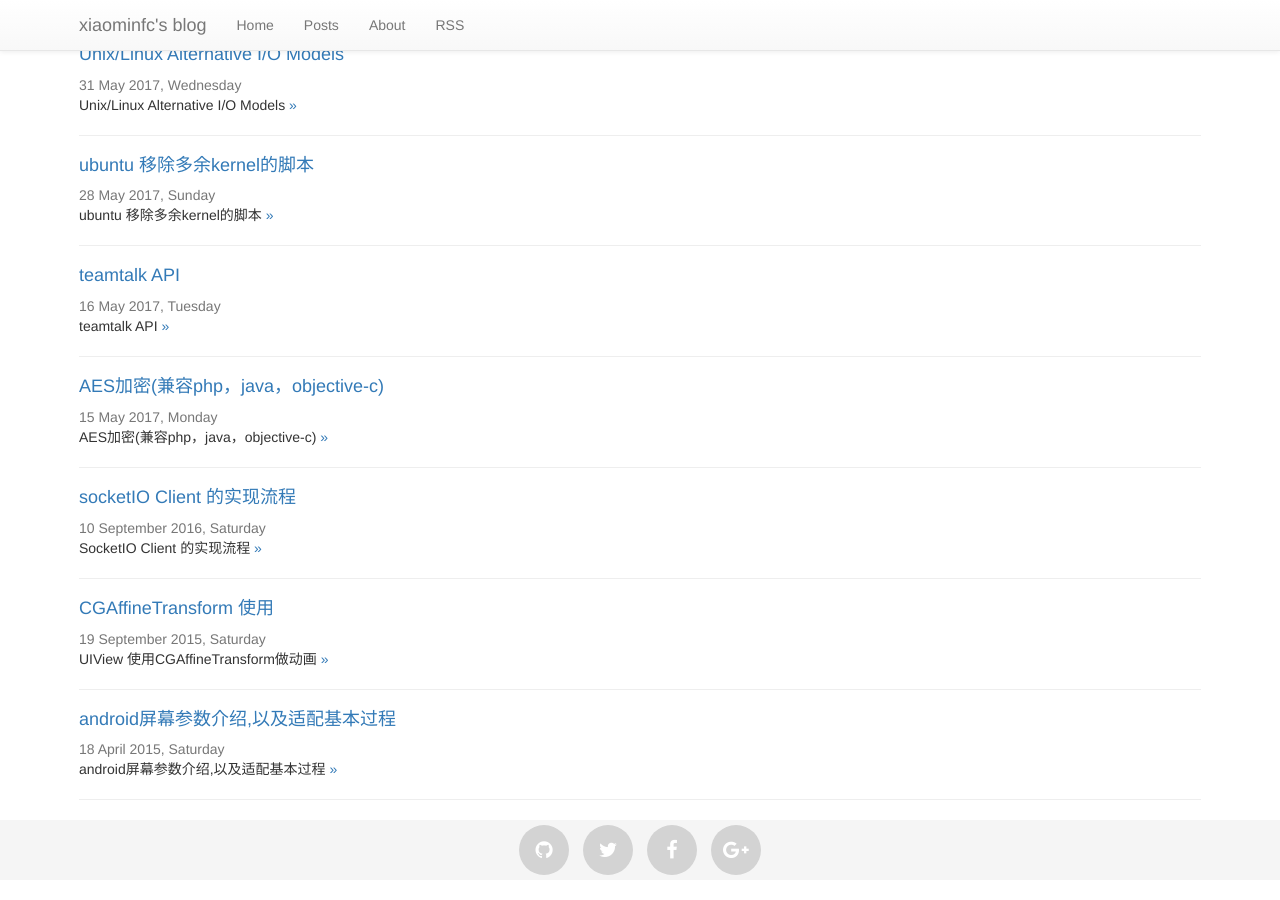
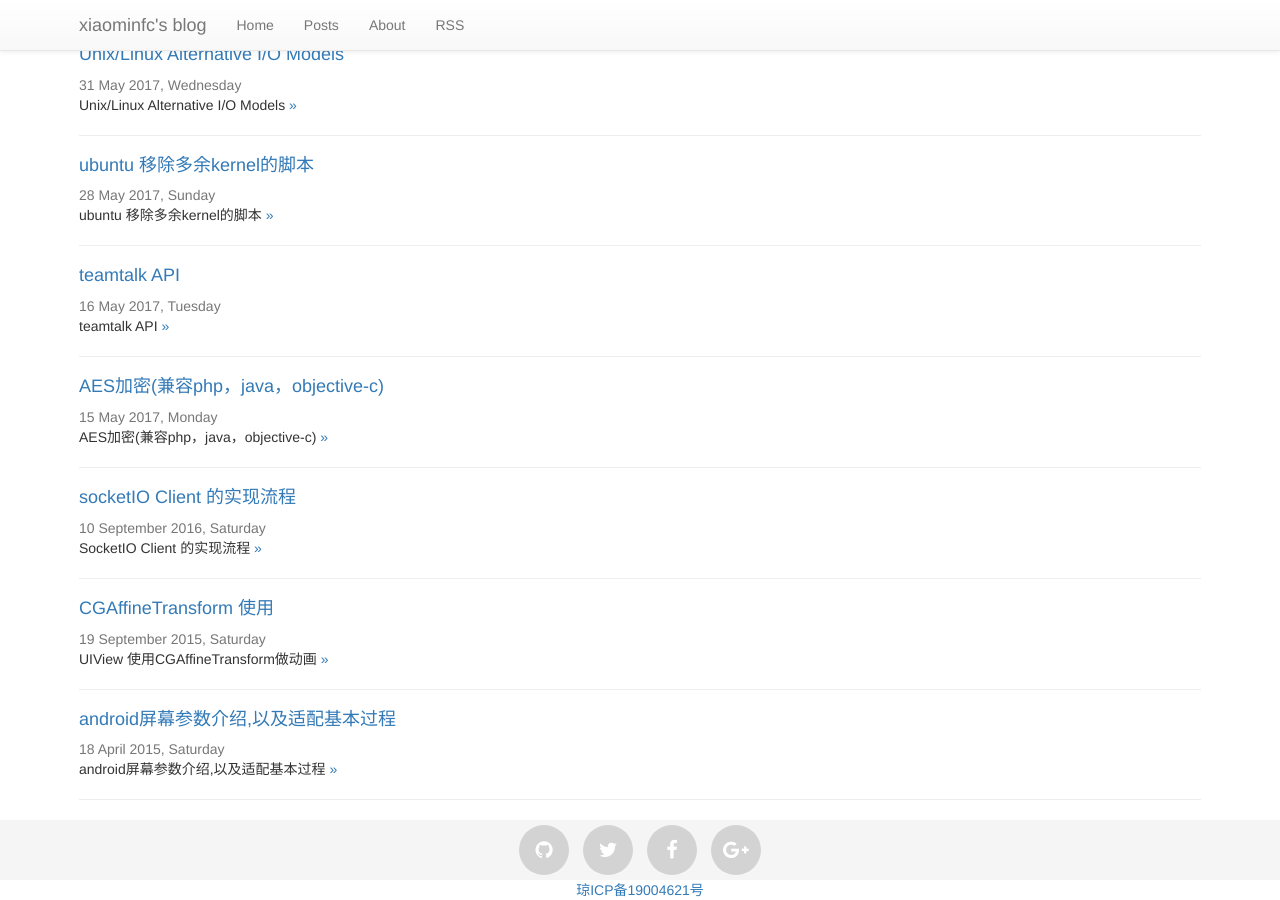
Before and after one commit to xiaominfc/xiaominfc.github.io, a Jekyll site: the page built from index.md, in a window 1280 px wide and 900 px high, scrolled down 2493 px. Built offline with Jekyll 4.4.1, drawn with Linux system fonts in a browser that asks for light colours; comment, search, counter and statistics services are not loaded.

Commit message:
update footer

```diff
--- a/_includes/footer.html
+++ b/_includes/footer.html
@@ -18,4 +18,7 @@
 
         </ul>
   </div>
+	<div class='container text-center'>
+		<a rel="nofollow" href="http://www.beian.miit.gov.cn" target="_blank">琼ICP备19004621号</a>
+	</div>
 </footer>
```
